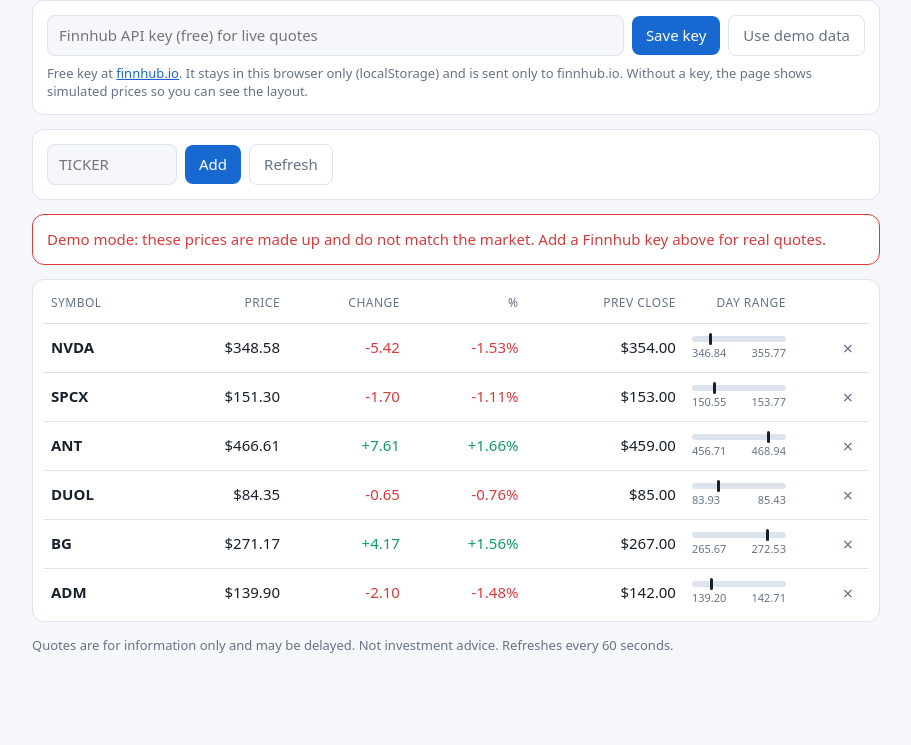
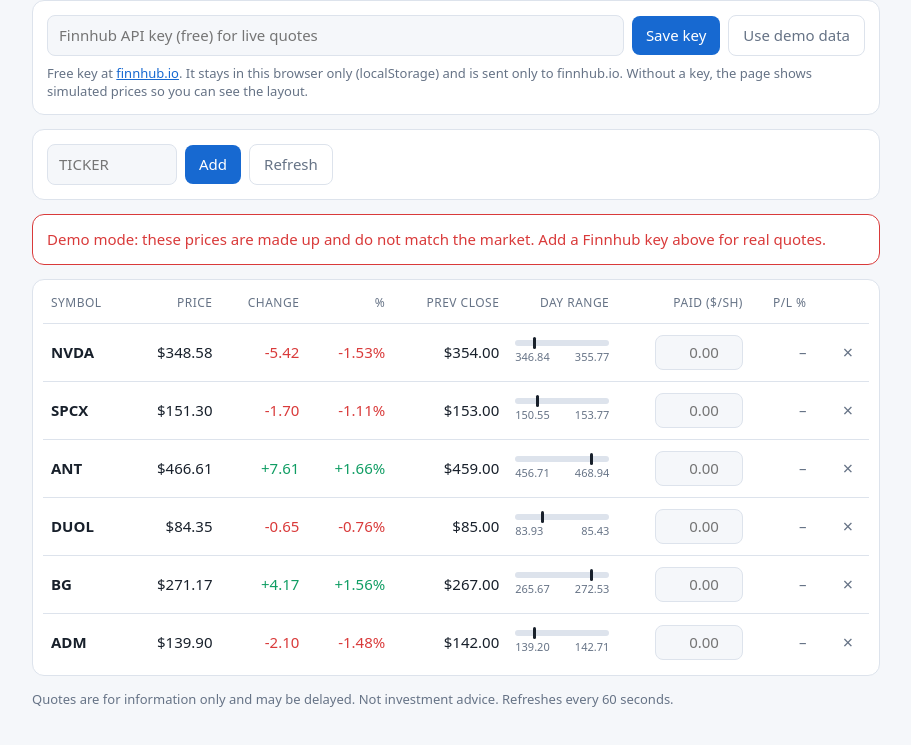
Before and after one commit to department203-coder/203-Tools, a plain HTML site: page stocks.html in a window 1280 px wide. Shown: the part 71-816 px from the top of the page, without its empty margins (184-1095 px from the left). Drawn offline with Linux system fonts and the light colour scheme.

Commit message:
Add price-paid input and P/L % columns to Stock Watchlist
Co-Authored-By: Claude Sonnet 5.5 <noreply@anthropic.com>
Claude-Session: https://claude.ai/code/session_011F1P5v6mJH32qmDii8UVax

```diff
--- a/stocks.html
+++ b/stocks.html
@@ -41,6 +41,8 @@
   .bar { position:relative; height:6px; background:var(--line); border-radius:3px; }
   .bar i { position:absolute; top:-3px; width:3px; height:12px; background:var(--text); border-radius:2px; transform:translateX(-1px); }
   .rl { display:flex; justify-content:space-between; color:var(--muted); font-size:11px; margin-top:3px; }
+  input.paid { width:88px; text-align:right; padding:6px 8px; }
+  .panel.wide { overflow-x:auto; }
   .empty { text-align:center; color:var(--muted); padding:28px 8px; }
   @media (max-width:640px) { .hide-sm { display:none; } th,td { padding:10px 5px; } }
 </style>
@@ -73,11 +75,11 @@
     Demo mode: these prices are made up and do not match the market. Add a Finnhub key above for real quotes.
   </div>
 
-  <div class="panel" style="padding:4px 10px">
+  <div class="panel wide" style="padding:4px 10px">
     <table>
       <thead><tr>
         <th>Symbol</th><th>Price</th><th>Change</th><th>%</th>
-        <th class="hide-sm">Prev close</th><th class="hide-sm">Day range</th><th></th>
+        <th class="hide-sm">Prev close</th><th class="hide-sm">Day range</th><th>Paid ($/sh)</th><th>P/L %</th><th></th>
       </tr></thead>
       <tbody id="rows"></tbody>
     </table>
@@ -97,12 +99,23 @@
   var symbols = DEFAULTS.slice();
   try { var saved = JSON.parse(store.get("watch3", "null")); if (Array.isArray(saved) && saved.length) symbols = saved; } catch (e) {}
   var apiKey = store.get("finnhubKey", "");
+  var paid = {};     // symbol -> price paid per share
+  try { var sp = JSON.parse(store.get("paid1", "{}")); if (sp && typeof sp === "object") paid = sp; } catch (e) {}
   var quotes = {};   // symbol -> {c,d,dp,h,l,pc} | {error}
   var demoSeed = {}; // symbol -> base price for demo mode
 
   var $ = function (id) { return document.getElementById(id); };
   var fmt = function (n) { return n.toLocaleString(undefined, { minimumFractionDigits: 2, maximumFractionDigits: 2 }); };
   var esc = function (s) { return String(s).replace(/[&<>"']/g, function (c) { return {"&":"&amp;","<":"&lt;",">":"&gt;",'"':"&quot;","'":"&#39;"}[c]; }); };
+
+  function persistPaid() { store.set("paid1", JSON.stringify(paid)); }
+
+  function plCell(s) {
+    var q = quotes[s], p = paid[s];
+    if (!q || q.error || !(p > 0)) return '<span style="color:var(--muted)">–</span>';
+    var pl = (q.c - p) / p * 100, cls = pl >= 0 ? "up" : "down";
+    return '<span class="' + cls + '">' + (pl >= 0 ? "+" : "") + fmt(pl) + "%</span>";
+  }
 
   function persist() { store.set("watch3", JSON.stringify(symbols)); }
 
@@ -144,14 +157,16 @@
   }
 
   function render() {
+    var ae = document.activeElement, focusSym = ae && ae.getAttribute && ae.getAttribute("data-paid"), caret = null;
+    if (focusSym) { try { caret = ae.selectionStart; } catch (e) {} }
     $("demoWarn").style.display = apiKey ? "none" : "block";
     var body = $("rows");
-    if (!symbols.length) { body.innerHTML = '<tr><td colspan="7" class="empty">Add a ticker above to start tracking.</td></tr>'; return; }
+    if (!symbols.length) { body.innerHTML = '<tr><td colspan="9" class="empty">Add a ticker above to start tracking.</td></tr>'; return; }
     body.innerHTML = symbols.map(function (s) {
       var q = quotes[s];
       var x = '<td><button class="x" data-rm="' + esc(s) + '" aria-label="Remove ' + esc(s) + '">×</button></td>';
-      if (!q) return '<tr><td class="sym">' + esc(s) + '</td><td colspan="5" style="color:var(--muted)">Loading…</td>' + x + '</tr>';
-      if (q.error) return '<tr><td class="sym">' + esc(s) + '</td><td colspan="5" class="down">' + esc(q.error) + '</td>' + x + '</tr>';
+      if (!q) return '<tr><td class="sym">' + esc(s) + '</td><td colspan="7" style="color:var(--muted)">Loading…</td>' + x + '</tr>';
+      if (q.error) return '<tr><td class="sym">' + esc(s) + '</td><td colspan="7" class="down">' + esc(q.error) + '</td>' + x + '</tr>';
       var cls = q.d >= 0 ? "up" : "down", sign = q.d >= 0 ? "+" : "";
       var span = q.h - q.l, pos = span > 0 ? Math.min(100, Math.max(0, (q.c - q.l) / span * 100)) : 50;
       return '<tr>' +
@@ -161,8 +176,14 @@
         '<td class="' + cls + '">' + sign + fmt(q.dp) + '%</td>' +
         '<td class="hide-sm">$' + fmt(q.pc) + '</td>' +
         '<td class="hide-sm range"><div class="bar"><i style="left:' + pos + '%"></i></div>' +
-          '<div class="rl"><span>' + fmt(q.l) + '</span><span>' + fmt(q.h) + '</span></div></td>' + x + '</tr>';
+          '<div class="rl"><span>' + fmt(q.l) + '</span><span>' + fmt(q.h) + '</span></div></td>' +
+        '<td><input class="paid" type="number" min="0" step="any" inputmode="decimal" placeholder="0.00" data-paid="' + esc(s) + '" value="' + (paid[s] > 0 ? paid[s] : '') + '" aria-label="Price paid for ' + esc(s) + '"></td>' +
+        '<td data-pl="' + esc(s) + '">' + plCell(s) + '</td>' + x + '</tr>';
     }).join("");
+    if (focusSym) {
+      var again = body.querySelector('input[data-paid="' + focusSym.replace(/"/g, '') + '"]');
+      if (again) { again.focus(); try { if (caret !== null) again.setSelectionRange(caret, caret); } catch (e) {} }
+    }
   }
 
   $("add").addEventListener("submit", function (e) {
@@ -171,6 +192,16 @@
     $("sym").value = "";
     if (!s || symbols.indexOf(s) !== -1) return;
     symbols.push(s); persist(); load();
+  });
+
+  $("rows").addEventListener("input", function (e) {
+    var s = e.target.getAttribute && e.target.getAttribute("data-paid");
+    if (!s) return;
+    var v = parseFloat(e.target.value);
+    if (v > 0) paid[s] = v; else delete paid[s];
+    persistPaid();
+    var cell = $("rows").querySelector('td[data-pl="' + s.replace(/"/g, '') + '"]');
+    if (cell) cell.innerHTML = plCell(s);
   });
 
   $("rows").addEventListener("click", function (e) {
```
